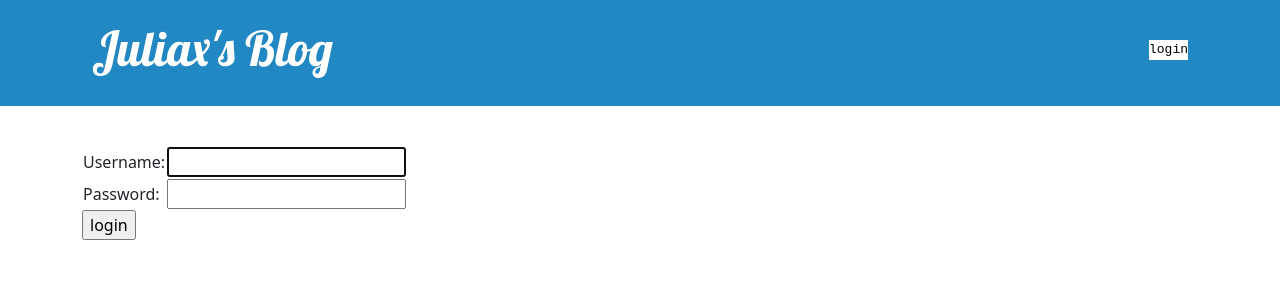
After one commit to ju14x/my-first-blog, a Django app: page /accounts/login/?next=/post/new/ in a window 1280 px wide. The commit adds this page. Shown: the top 300 px of the page. Run offline with Django 3.2, Linux system fonts and the light colour scheme; parts of the project's set-up code (start-up, migrations or seed data) failed here and were passed over.

Commit message:
Added more security to the site: authorizing add/edit of posts, authenticated users, layout improvements

```diff
--- a/blog/static/css/blog.css
+++ b/blog/static/css/blog.css
@@ -50,8 +50,9 @@ h4 {
 .top-menu:visited {
   color: #ffffff;
   float: right;
-  font-size: 26pt;
+  font-size: 15px;
   margin-right: 20px;
+  margin-top: 20px;
 }
 
 .post {
--- a/blog/templates/blog/base.html
+++ b/blog/templates/blog/base.html
@@ -26,15 +26,20 @@
           <a href="{% url 'post_new' %}" class="top-menu">
             {% include './icons/file-earmark-plus.svg' %}
           </a>
-          <a href="{% url 'post_draft_list' %}" class="top-menu"><span class="glyphicon glyphicon-edit"></span></a>
+          <a href="{% url 'post_draft_list' %}" class="top-menu">drafts</a>
+          <p class="top-menu">Hello {{ user.username }} <small>(<a href="{% url 'logout' %}">Log out</a>)</small></p>
+          {% else %}
+            <a href="{% url 'login' %}" class="top-menu" id="login">login</a>
           {% endif %}
           <h1><a href="/">Juliax's Blog</a></h1>
-          <a href="/admin" id="login">login</a>
         </div>
       </header>
       <main class="container">
         <div class="row">
-          <div class="col">{% block content %} {% endblock %}</div>
+          <div class="col">
+            {% block content %}
+            {% endblock %}
+          </div>
         </div>
       </main>
     </body>
--- /dev/null
+++ b/blog/templates/registration/login.html
@@ -0,0 +1,23 @@
+{% extends 'blog/base.html' %}
+
+{% block content %}
+    {% if form.errors %}
+        <p>Your username and password didn't match. Please try again.</p>
+    {% endif %}
+
+    <form method="post" action="{% url 'login' %}">
+    {% csrf_token %}
+        <table>
+            <tr>
+                <td>{{ form.username.label_tag }}</td>
+                <td>{{ form.username }}</td>
+            </tr>
+            <tr>
+                <td>{{ form.password.label_tag }}</td>
+                <td>{{ form.password }}</td>
+            </tr>
+        </table>
+        <input type="submit" value="login" />
+        <input type="hidden" name="next" value="{{ next }}" />
+    </form>
+{% endblock %}
--- a/blog/urls.py
+++ b/blog/urls.py
@@ -11,4 +11,6 @@ urlpatterns = [
     path('post/<int:pk>/publish/', views.post_publish, name='post_publish'),
     path('post/<int:pk>/remove/', views.post_remove, name='post_remove'),
     path('post/<int:pk>/comment/', views.add_comment_to_post, name='add_comment_to_post'),
+    path('comment/<int:pk>/approve/', views.comment_approve, name='comment_approve'),
+    path('comment/<int:pk>/remove/', views.comment_remove, name='comment_remove'),
 ]
--- a/mysite/settings.py
+++ b/mysite/settings.py
@@ -125,3 +125,4 @@ STATIC_ROOT = BASE_DIR / 'static'
 # https://docs.djangoproject.com/en/3.2/ref/settings/#default-auto-field
 
 DEFAULT_AUTO_FIELD = 'django.db.models.BigAutoField'
+LOGIN_REDIRECT_URL = '/'
--- a/mysite/urls.py
+++ b/mysite/urls.py
@@ -15,8 +15,11 @@ Including another URLconf
 """
 from django.contrib import admin
 from django.urls import path, include
+from django.contrib.auth import views
 
 urlpatterns = [
     path('admin/', admin.site.urls),
-    path('', include('blog.urls'))
+    path('accounts/login/', views.LoginView.as_view(), name='login'),
+    path('accounts/logout/', views.LogoutView.as_view(next_page='/'), name='logout'),
+    path('', include('blog.urls')),
 ]
```
Also changed, not shown: blog/templates/blog/post_detail.html (+14 -6 lines), blog/views.py (+21 -2 lines).
